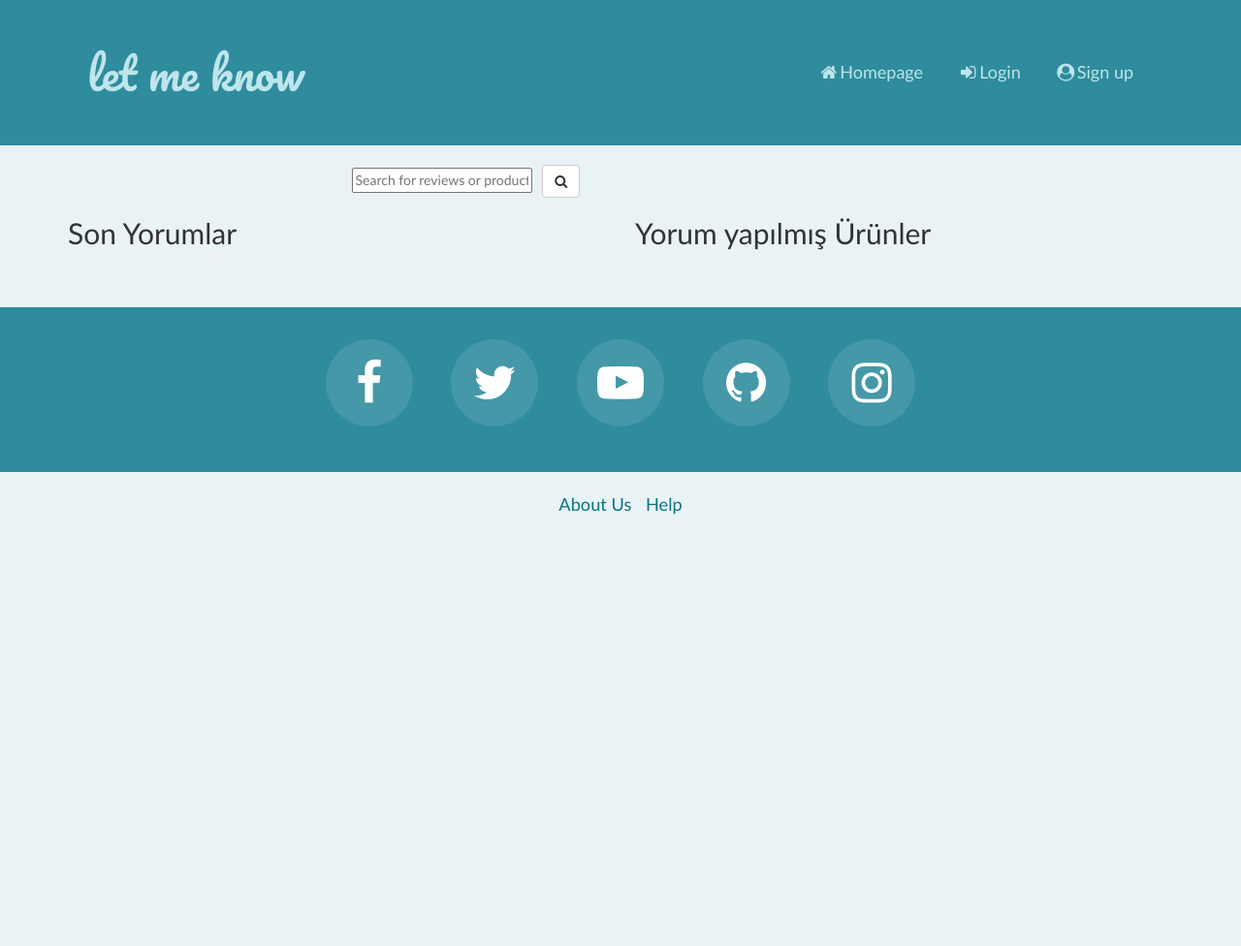
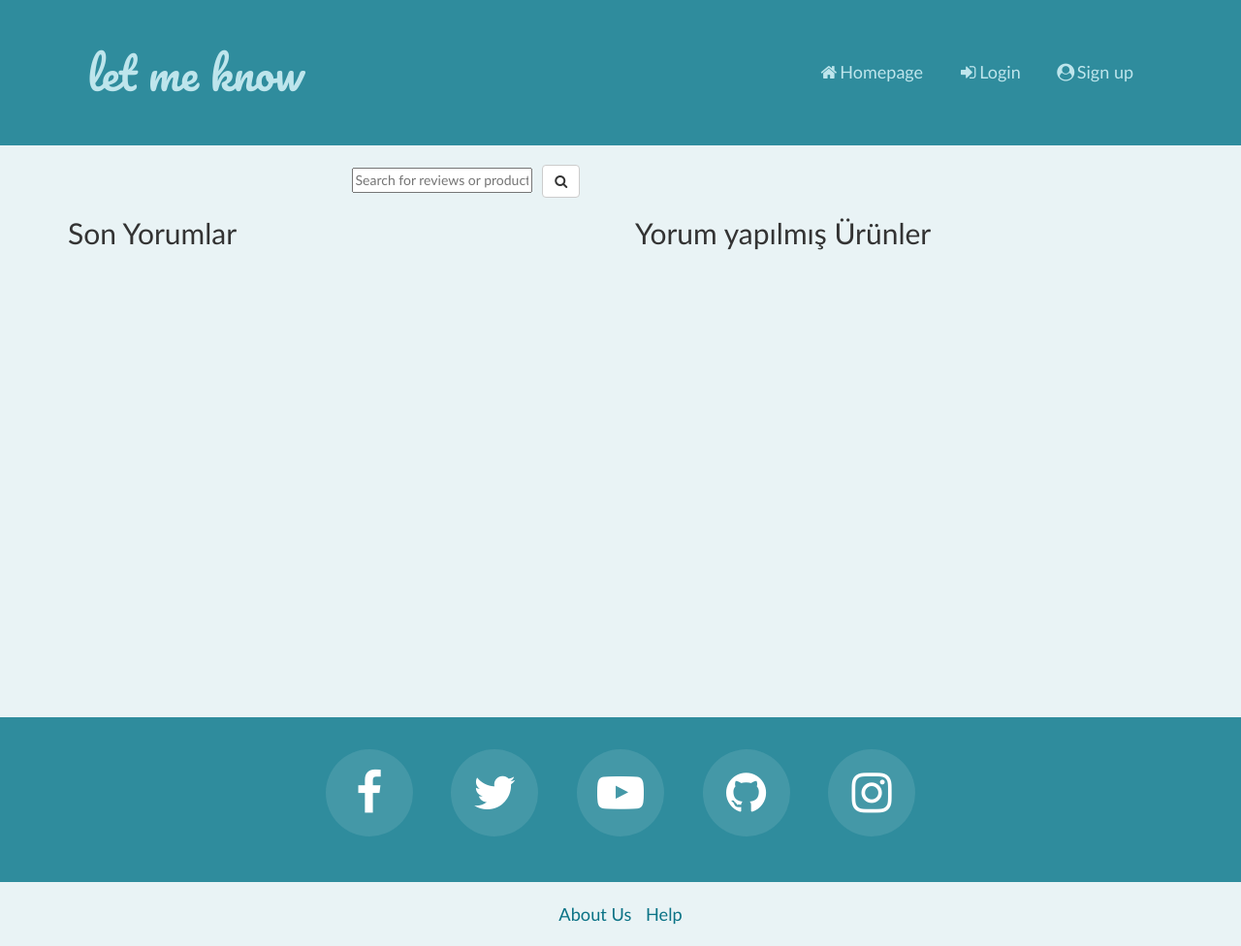
Before and after one commit to lyk2017-python/LetMeKnow, a Django app: template Project_LetMeKnow/commenter/templates/commenter/comment_list.html in a window 1280 px wide. Shown: the whole page at 97% size. Before the commit the page ends 531 px from the top, so only its background shows below. Run offline with Django 3.2, Linux system fonts and the light colour scheme; the template is opened without the code that fills it, so the values that code supplies are empty; some libraries are stand-ins or nearby versions.

Commit message:
sticky footer

```diff
--- a/Project_LetMeKnow/commenter/static/commenter/css/main.css
+++ b/Project_LetMeKnow/commenter/static/commenter/css/main.css
@@ -167,13 +167,25 @@ a:hover{
 }
 a:active{
 }
-
+html {
+  position: relative;
+  min-height: 100%;
+}
 body{
     font-family:"Lato","Helvetica Neue","Helvetica",Helvetica,Arial,sans-serif;
     margin-top:170px;
     background-color: rgba(47, 141, 157, 0.1);
+    margin-bottom:60px;
 }
 
+.footer {
+  position: absolute;
+  bottom: 0;
+  width: 100%;
+  /* Set the fixed height of the footer here */
+  height: 60px;
+  background-color: #f5f5f5;
+}
 .color1{
 color:#bee5ec;
 }
--- a/Project_LetMeKnow/commenter/templates/commenter/base.html
+++ b/Project_LetMeKnow/commenter/templates/commenter/base.html
@@ -46,7 +46,7 @@
 
     {% block body %}
     {% endblock %}
-    <footer>
+    <footer class="footer">
         <div class="row text-center">
 
             <section id="social">
```
